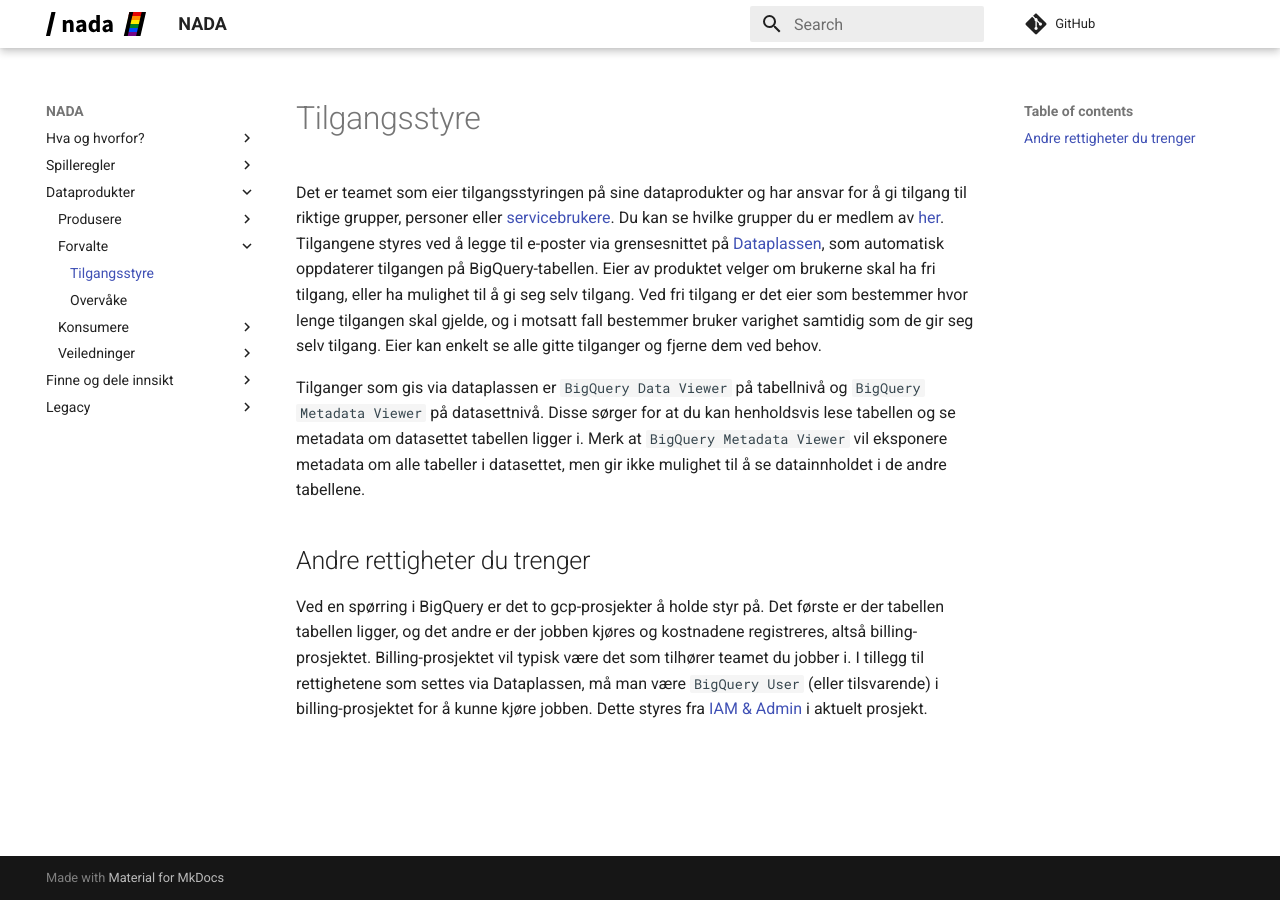
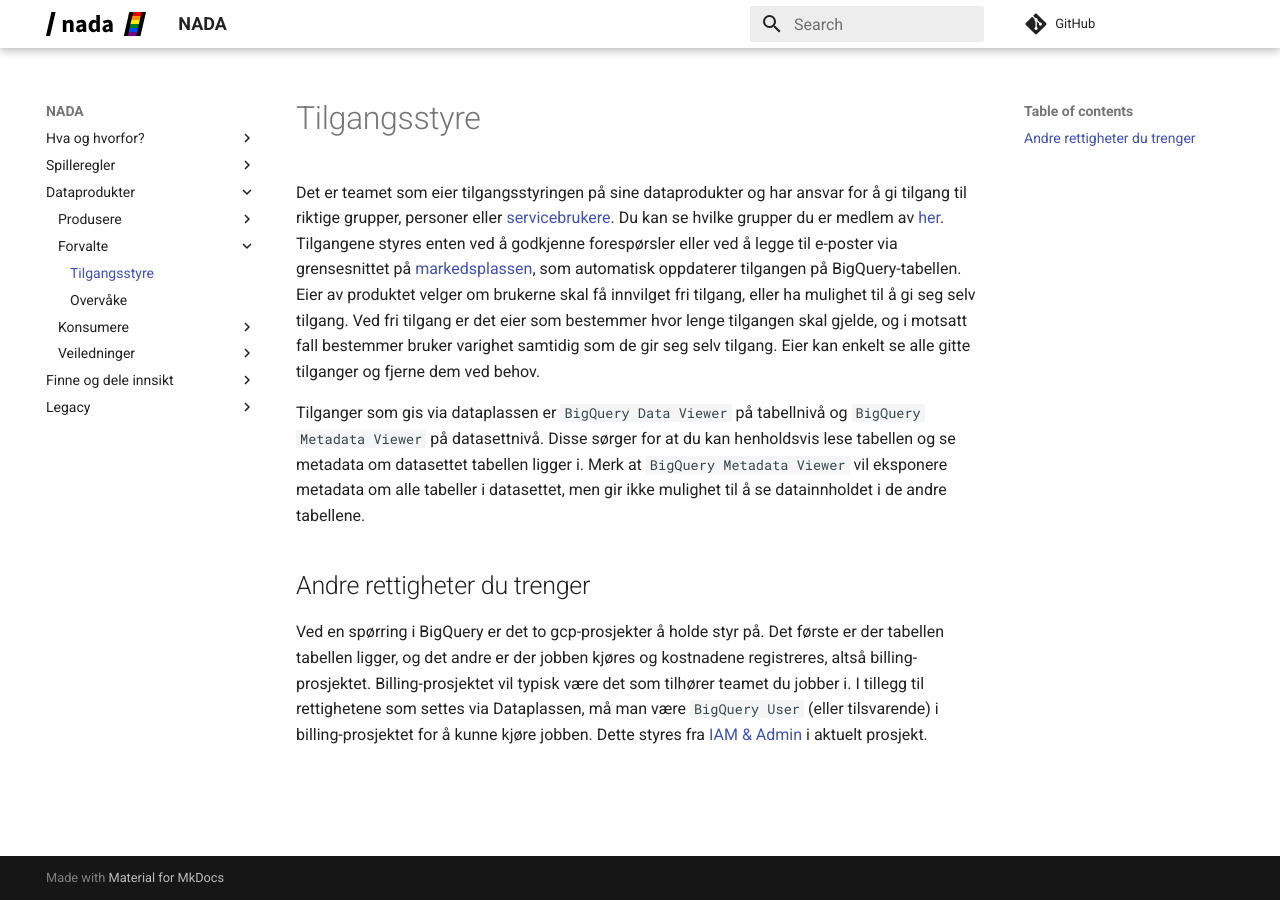
Before and after one commit to navikt/nada, an MkDocs documentation site: the page built from docs/dataprodukter/forvalte/tilgangsstyring.md, in a window 1280 px wide. Built offline with MkDocs 1.6.1 and Material for MkDocs 9.7.7, drawn with Linux system fonts in a browser that asks for light colours; comment, search, counter and statistics services are not loaded.

Commit message:
Tilgangsstyring og forvaltning

```diff
--- a/docs/dataprodukter/forvalte/tilgangsstyring.md
+++ b/docs/dataprodukter/forvalte/tilgangsstyring.md
@@ -1,11 +1,20 @@
 ---
-title: Tilgangsstyring på Dataplassen
+title: Tilgangsstyring på markedsplassen
 ---
 
-Det er teamet som eier tilgangsstyringen på sine dataprodukter og har ansvar for å gi tilgang til riktige grupper, personer eller [servicebrukere](../dataplassen/lag-serviceaccount.md). Du kan se hvilke grupper du er medlem av [her](https://groups.google.com/my-groups). Tilgangene styres ved å legge til e-poster via grensesnittet på [Dataplassen](https://data.intern.nav.no), som automatisk oppdaterer tilgangen på BigQuery-tabellen. Eier av produktet velger om brukerne skal ha fri tilgang, eller ha mulighet til å gi seg selv tilgang. Ved fri tilgang er det eier som bestemmer hvor lenge tilgangen skal gjelde, og i motsatt fall bestemmer bruker varighet samtidig som de gir seg selv tilgang. Eier kan enkelt se alle gitte tilganger og fjerne dem ved behov.
+Det er teamet som eier tilgangsstyringen på sine dataprodukter og har ansvar for å gi tilgang til riktige grupper, personer eller [servicebrukere](../dataplassen/lag-serviceaccount.md).
+Du kan se hvilke grupper du er medlem av [her](https://groups.google.com/my-groups).
+Tilgangene styres enten ved å godkjenne forespørsler eller ved å legge til e-poster via grensesnittet på [markedsplassen](https://data.intern.nav.no), som automatisk oppdaterer tilgangen på BigQuery-tabellen.
+Eier av produktet velger om brukerne skal få innvilget fri tilgang, eller ha mulighet til å gi seg selv tilgang.
+Ved fri tilgang er det eier som bestemmer hvor lenge tilgangen skal gjelde, og i motsatt fall bestemmer bruker varighet samtidig som de gir seg selv tilgang.
+Eier kan enkelt se alle gitte tilganger og fjerne dem ved behov.
 
 Tilganger som gis via dataplassen er `BigQuery Data Viewer` på tabellnivå og `BigQuery Metadata Viewer` på datasettnivå. Disse sørger for at du kan henholdsvis lese tabellen og se metadata om datasettet tabellen ligger i. Merk at `BigQuery Metadata Viewer` vil eksponere metadata om alle tabeller i datasettet, men gir ikke mulighet til å se datainnholdet i de andre tabellene.
 
 ## Andre rettigheter du trenger
 
-Ved en spørring i BigQuery er det to gcp-prosjekter å holde styr på. Det første er der tabellen tabellen ligger, og det andre er der jobben kjøres og kostnadene registreres, altså billing-prosjektet. Billing-prosjektet vil typisk være det som tilhører teamet du jobber i. I tillegg til rettighetene som settes via Dataplassen, må man være `BigQuery User` (eller tilsvarende) i billing-prosjektet for å kunne kjøre jobben. Dette styres fra [IAM & Admin](https://console.cloud.google.com/iam-admin) i aktuelt prosjekt.
+Ved en spørring i BigQuery er det to gcp-prosjekter å holde styr på.
+Det første er der tabellen tabellen ligger, og det andre er der jobben kjøres og kostnadene registreres, altså billing-prosjektet.
+Billing-prosjektet vil typisk være det som tilhører teamet du jobber i.
+I tillegg til rettighetene som settes via Dataplassen, må man være `BigQuery User` (eller tilsvarende) i billing-prosjektet for å kunne kjøre jobben.
+Dette styres fra [IAM & Admin](https://console.cloud.google.com/iam-admin) i aktuelt prosjekt.
```
